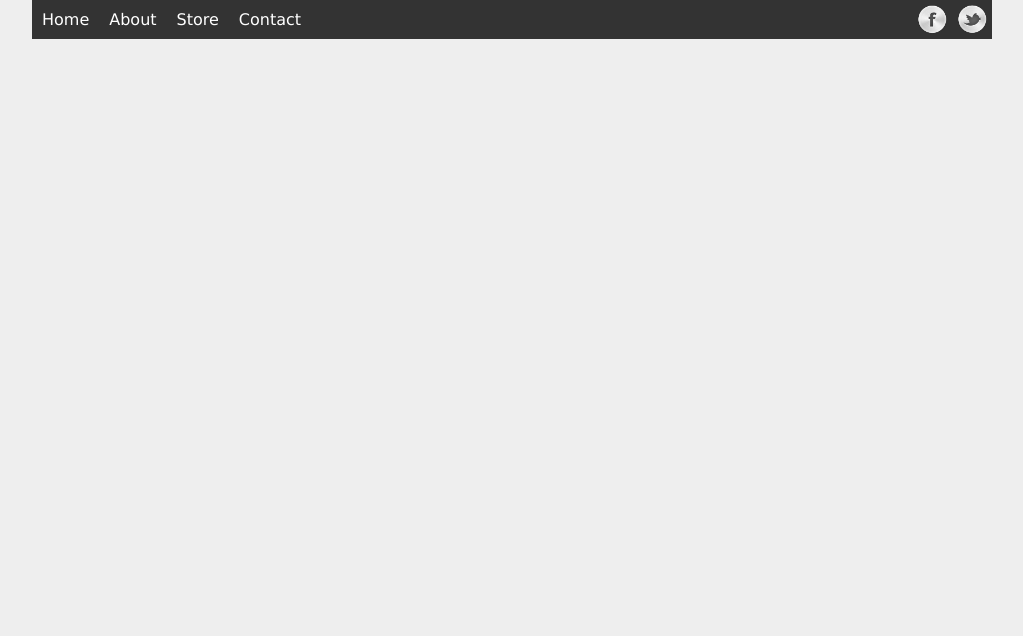
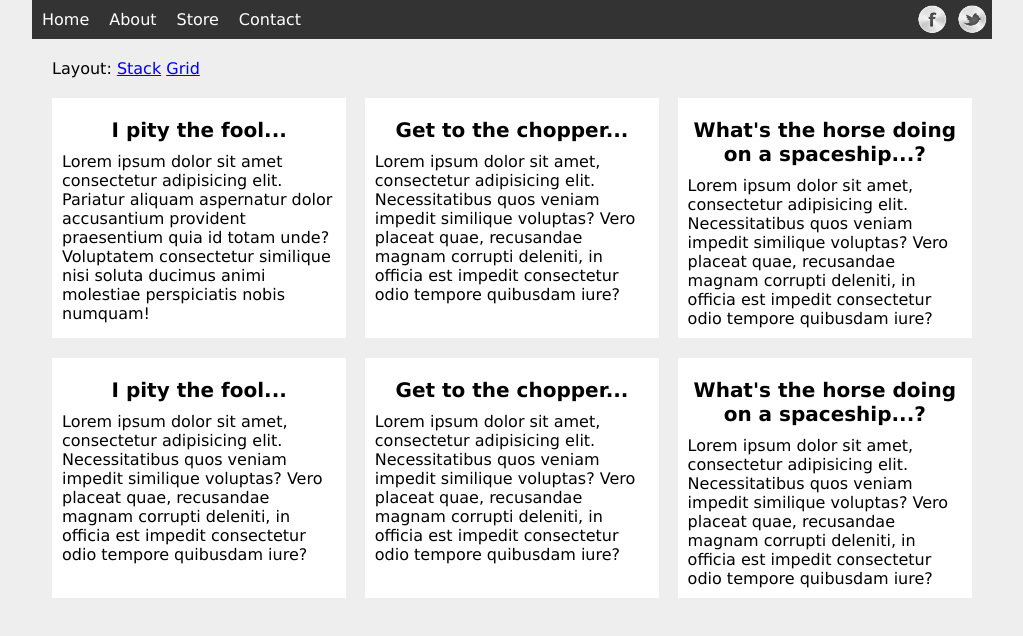
Before and after one commit to elyashar/CSS-Flexbox-NN, a plain HTML site: page index.html in a window 1280 px wide. Shown: the whole page, without its empty margins (128-1151 px from the left). Drawn offline with nearby package versions, Linux system fonts and the light colour scheme.

Commit message:
grid vs stack layout

```diff
--- a/index.html
+++ b/index.html
@@ -5,6 +5,7 @@
     <meta name="viewport" content="width=device-width, initial-scale=1.0" />
     <title>The Net Ninja - CSS Flexbox</title>
     <link rel="stylesheet" href="style.css" />
+    <script src="https://code.jquery.com/jquery-1.12.1.js"></script>
   </head>
   <body>
     <div class="wrapper">
@@ -21,6 +22,78 @@
           <li><a href="" class="tw">Twitter</a></li>
         </ul>
       </nav>
+
+      <div style="margin: 20px">
+        <span>Layout:</span>
+        <a href="#" class="stack">Stack</a>
+        <a href="#" class="grid">Grid</a>
+      </div>
+
+      <section id="blocks">
+        <article>
+          <h2>I pity the fool...</h2>
+          <p>
+            Lorem ipsum dolor sit amet consectetur adipisicing elit. Pariatur
+            aliquam aspernatur dolor accusantium provident praesentium quia id
+            totam unde? Voluptatem consectetur similique nisi soluta ducimus
+            animi molestiae perspiciatis nobis numquam!
+          </p>
+        </article>
+        <article>
+          <h2>Get to the chopper...</h2>
+          <p>
+            Lorem ipsum dolor sit amet, consectetur adipisicing elit.
+            Necessitatibus quos veniam impedit similique voluptas? Vero placeat
+            quae, recusandae magnam corrupti deleniti, in officia est impedit
+            consectetur odio tempore quibusdam iure?
+          </p>
+        </article>
+        <article>
+          <h2>What's the horse doing on a spaceship...?</h2>
+          <p>
+            Lorem ipsum dolor sit amet, consectetur adipisicing elit.
+            Necessitatibus quos veniam impedit similique voluptas? Vero placeat
+            quae, recusandae magnam corrupti deleniti, in officia est impedit
+            consectetur odio tempore quibusdam iure?
+          </p>
+        </article>
+        <article>
+          <h2>I pity the fool...</h2>
+          <p>
+            Lorem ipsum dolor sit amet, consectetur adipisicing elit.
+            Necessitatibus quos veniam impedit similique voluptas? Vero placeat
+            quae, recusandae magnam corrupti deleniti, in officia est impedit
+            consectetur odio tempore quibusdam iure?
+          </p>
+        </article>
+        <article>
+          <h2>Get to the chopper...</h2>
+          <p>
+            Lorem ipsum dolor sit amet, consectetur adipisicing elit.
+            Necessitatibus quos veniam impedit similique voluptas? Vero placeat
+            quae, recusandae magnam corrupti deleniti, in officia est impedit
+            consectetur odio tempore quibusdam iure?
+          </p>
+        </article>
+        <article>
+          <h2>What's the horse doing on a spaceship...?</h2>
+          <p>
+            Lorem ipsum dolor sit amet, consectetur adipisicing elit.
+            Necessitatibus quos veniam impedit similique voluptas? Vero placeat
+            quae, recusandae magnam corrupti deleniti, in officia est impedit
+            consectetur odio tempore quibusdam iure?
+          </p>
+        </article>
+      </section>
     </div>
+
+    <script>
+      $("a.stack").on("click", function () {
+        $("article").addClass("stack");
+      });
+      $("a.grid").on("click", function () {
+        $("article").removeClass("stack");
+      });
+    </script>
   </body>
 </html>
--- a/style.css
+++ b/style.css
@@ -55,6 +55,25 @@ a.fb {
     margin: 0 auto;
 }
 
+
+/* grid vs flex base styles */
+#blocks {
+    margin: 20px;
+}
+
+article {
+    background: #fff;
+    margin-bottom: 20px;
+    padding: 10px;
+    box-sizing: border-box;
+}
+
+article h2 {
+    text-align: center;
+    font-size: 20px;
+    margin: 10px 0;
+}
+
 /* flex styles */
 
 nav ul.social {
@@ -80,7 +99,22 @@ nav ul.social li {
         justify-content: space-between;
     }
 
-    .social {
+    ul.social {
         margin: 0;
     }
+
+    #blocks {
+        display: flex;
+        flex-wrap: wrap;
+        justify-content: space-between;
+    }
+
+    article {
+        flex: 0 1 32%;
+        transition: flex-basis 0.2s linear;
+    }
+
+    article.stack {
+        flex: 0 1 100%;
+    }
 }
```
